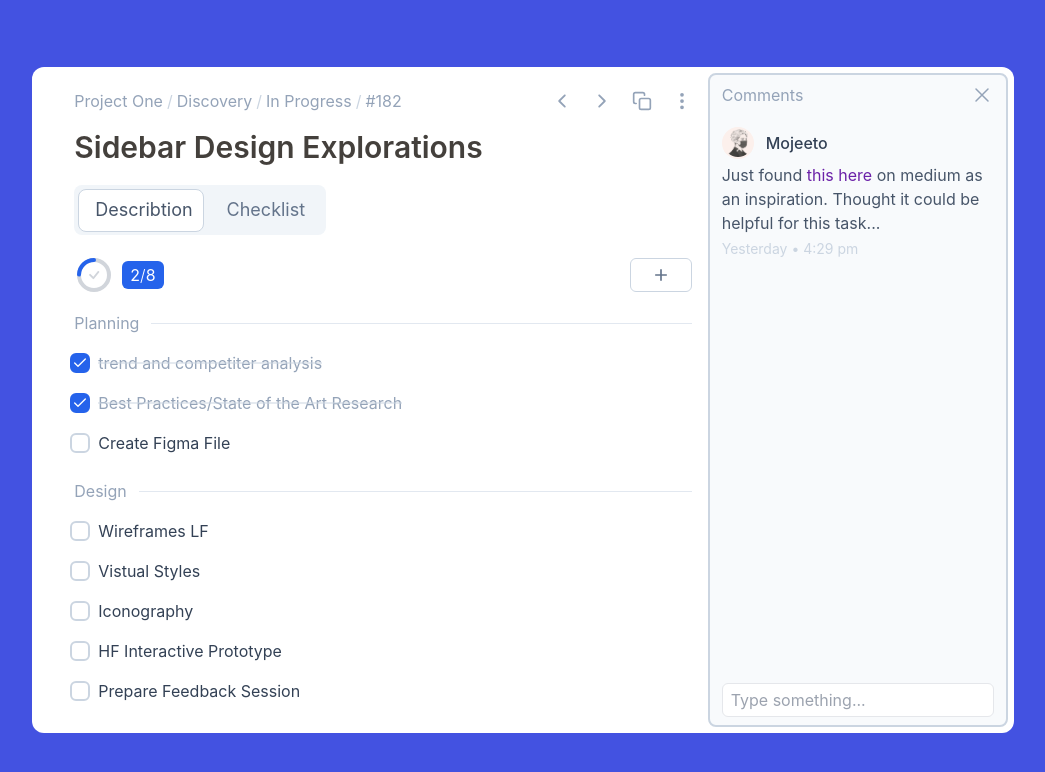
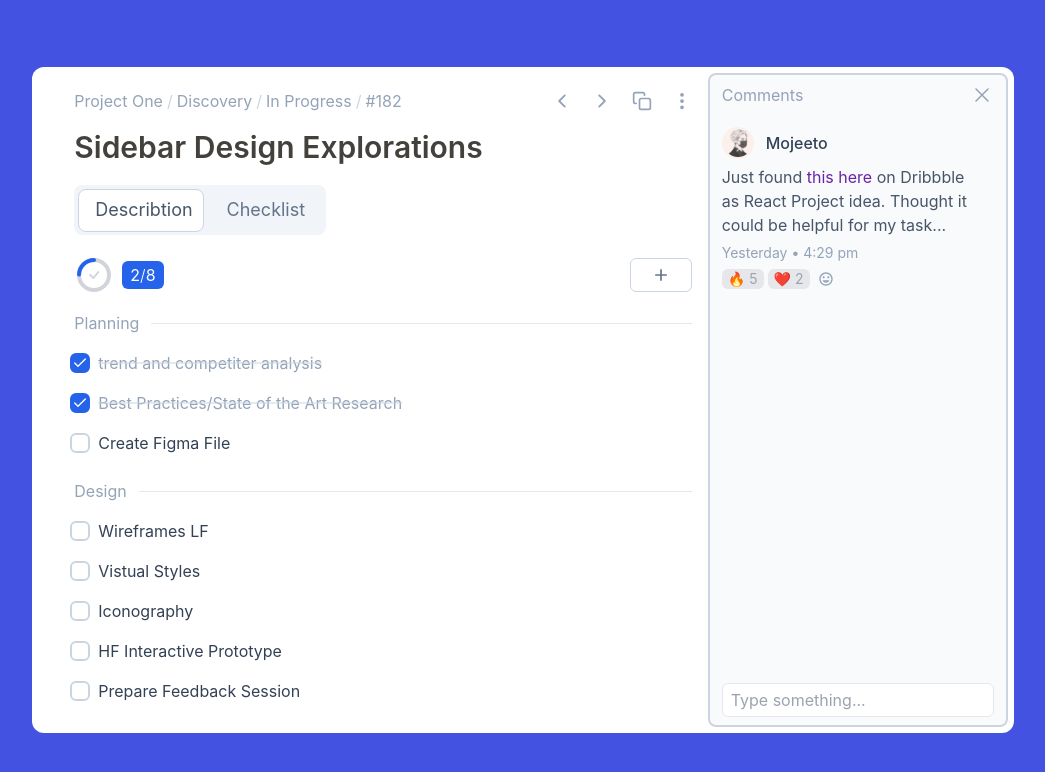
Before and after one commit to mojeeto/task-modal-component-johannes-gerber, a React (Create React App) app: page / in a window 1280 px wide. Shown: the top 772 px of the page, without its empty margins (117-1162 px from the left). Built offline with nearby package versions, Linux system fonts and the light colour scheme; the HTML template or start-up script is replaced by a standard one.

Commit message:
feat: comment section for user comment that saved from database is ready
but it's must be very nice to use context instead of useState hook and initioal data
so i think i have to change it from useState to useContext and make special provider
for TodoModal

```diff
--- a/package.json
+++ b/package.json
@@ -12,6 +12,7 @@
     "@types/react": "^18.0.18",
     "@types/react-beautiful-dnd": "^13.1.2",
     "@types/react-dom": "^18.0.6",
+    "emoji-picker-react": "^3.6.2",
     "react": "^18.2.0",
     "react-beautiful-dnd": "^13.1.1",
     "react-dom": "^18.2.0",
--- a/src/components/Comment.tsx
+++ b/src/components/Comment.tsx
@@ -1,24 +1,57 @@
-import React from "react";
+import React, { useState } from "react";
 import Avatar from "./Avatar";
-import MojeetoAvatar from 'mojeeto.png';
+import ReactionEmoji from "./ReactionEmoji";
+import Picker from "emoji-picker-react";
+import { MdOutlineTagFaces } from "react-icons/md";
+import { CommentNeededType } from "./Types";
 
-interface CommentProps {
-  username: string;
-  imageSrc: string;
-  date: string;
-  reacts: string[];
-}
+const Comment: React.FC<CommentNeededType> = ({ username, imageSrc, comment, time, reacts }) => {
+  const [useEmoji, setUseEmoji] = useState<boolean>(false);
 
-const Comment: React.FC = () => {
   return (
-    <div className="flex gap-1 flex-col">
+    <div className="flex gap-1.5 flex-col">
       <div className="flex items-center gap-3">
-        <Avatar imageSrc={MojeetoAvatar} userNameForAlt="Mojeeto" />
-        <span className="text-slate-700 font-medium">Mojeeto</span>
+        <Avatar imageSrc={imageSrc} userNameForAlt={username} />
+        <span className="text-slate-700 font-medium capitalize">{username}</span>
       </div>
-      <div className="text-slate-600 pr-2">Just found <span className="text-purple-800">this here</span> on medium as an inspiration. Thought it could be helpful for this task...</div>
-      <div className="text-slate-300 text-sm">Yesterday • 4:29 pm</div>
-      <div></div>
+      <div className="text-slate-600 pr-2">
+        Just found{" "}
+        <a
+          className="text-purple-800 hover:underline"
+          href="https://dribbble.com/shots/17165930-Task-Modal-Component"
+          target="_blank"
+          rel="noreferrer noopener"
+        >
+          this here
+        </a>{" "}
+        on Dribbble as React Project idea. Thought it could be helpful for my
+        task...
+      </div>
+      <div className="text-slate-400 text-sm">{time}</div>
+      <div className="flex gap-1 items-center">
+        {reacts.map((react, index) => (
+          <ReactionEmoji key={index} counter={react.count}>{react.emoji}</ReactionEmoji>
+        ))}
+        <div className="ml-1 relative">
+          <MdOutlineTagFaces
+            className="text-slate-400 cursor-pointer"
+            onClick={() => {
+              setUseEmoji(prevState => !prevState);
+            }}
+          />
+          {useEmoji && (
+            <div className="absolute">
+              <Picker
+                onEmojiClick={(_, emojiObject) => {
+                  const newEmoji = emojiObject.emoji;
+                  // Todo:: update emoji count
+                  setUseEmoji(false);
+                }}
+              />
+            </div>
+          )}
+        </div>
+      </div>
     </div>
   );
 };
--- a/src/components/CommentSectionModal.tsx
+++ b/src/components/CommentSectionModal.tsx
@@ -1,8 +1,13 @@
 import React from "react";
 import CommentInput from "./CommentInput";
 import CommentsSection from "./CommentsSection";
+import { CommentNeededType } from "./Types";
 
-const CommentSectionModal: React.FC = () => {
+interface CommentSectionModalProps {
+  comments: CommentNeededType[];
+}
+
+const CommentSectionModal: React.FC<CommentSectionModalProps> = ({ comments }) => {
   return (
     <div className="flex flex-col bg-slate-50 border-2 border-slate-300 rounded-lg py-2 px-3 w-[300px]">
       <div className="flex items-center justify-between text-slate-400 font-normal">
@@ -22,7 +27,7 @@ const CommentSectionModal: React.FC = () => {
           />
         </svg>
       </div>
-      <CommentsSection />
+      <CommentsSection comments={comments} />
       <CommentInput />
     </div>
   );
--- a/src/components/CommentsSection.tsx
+++ b/src/components/CommentsSection.tsx
@@ -1,9 +1,16 @@
 import React from 'react';
 import Comment from './Comment';
+import { CommentNeededType } from './Types';
 
-const CommentsSection: React.FC = () => {
+interface CommentsSectionProps {
+  comments: CommentNeededType[];
+}
+
+const CommentsSection: React.FC<CommentsSectionProps> = ({ comments }) => {
   return <div className="flex-1 py-5">
-    <Comment />
+    {comments.map((comment, index) => {
+      return <Comment key={index} {...comment} />
+    })}
   </div>
 }
 
--- a/src/components/MainSectionModal.tsx
+++ b/src/components/MainSectionModal.tsx
@@ -1,4 +1,4 @@
-import React, { useState, useEffect } from "react";
+import React, { useState, useEffect, useCallback } from "react";
 import { DragDropContext, OnDragEndResponder } from "react-beautiful-dnd";
 import HeaderTodoModal from "./HeaderTodoModal";
 import OptionsTodoModal from "./OptionsTodoModal";
@@ -15,19 +15,19 @@ const MainSectionModal: React.FC<MainModalProps> = ({
   const [percent, setPercent] = useState<number>(25);
   const [checkedCount, setCheckedCount] = useState<number>(2);
 
-  const calculatePercent = () => {
+  const calculatePercent = useCallback(() => {
     const groupsOfTasks = data.columnsOrder.map((columnsId) => {
       return data.columns[columnsId].taskIds;
     });
     let x = 0;
-    groupsOfTasks.map((tasksId) => {
-      tasksId.map((taskId) => {
+    groupsOfTasks.forEach((tasksId) => {
+      tasksId.forEach((taskId) => {
         if (data.tasks[taskId].isChecked) x += 1;
       });
     });
     setCheckedCount(x);
     setPercent(100 * (x / allTasks));
-  };
+  }, [data, allTasks]);
 
   const update = (
     id: string,
@@ -81,7 +81,7 @@ const MainSectionModal: React.FC<MainModalProps> = ({
 
   useEffect(() => {
     calculatePercent();
-  }, [data]);
+  }, [data, calculatePercent]);
 
   return (
     <div className="flex flex-col gap-4 my-4">
--- /dev/null
+++ b/src/components/ReactionEmoji.tsx
@@ -0,0 +1,19 @@
+import React, { useState } from "react";
+
+interface ReactionEmojiProps {
+  children: React.ReactNode;
+  counter: number;
+}
+
+const ReactionEmoji: React.FC<ReactionEmojiProps> = ({ children, counter }) => {
+  return (
+    <div className="flex gap-1 px-1.5 bg-gray-200 rounded-md text-sm cursor-pointer select-none">
+      {children}
+      {
+        counter !== 0 && <span className="text-gray-400">{counter}</span>
+      }
+    </div>
+  );
+};
+
+export default ReactionEmoji;
--- a/src/components/TodoModal.tsx
+++ b/src/components/TodoModal.tsx
@@ -8,7 +8,7 @@ const TodoModal: React.FC<MainModalProps> = (props) => {
     <div className="flex gap-4 bg-white rounded-xl p-1.5">
       {/* main modal */}
       <MainSectionModal {...props} />
-      <CommentSectionModal />
+      <CommentSectionModal comments={props.data.comments} />
     </div >
   );
 };
--- a/src/components/Types.ts
+++ b/src/components/Types.ts
@@ -17,12 +17,25 @@ export type TaskDataType = {
   allTasks: number;
   tasks: {
     [key: string]: TasksType;
-  },
+  };
   columns: {
-    [key: string]: ColumnType,
-  },
-  columnsOrder: string[],
-}
+    [key: string]: ColumnType;
+  };
+  columnsOrder: string[];
+  comments: CommentNeededType[];
+};
+
+export type Reacts = {
+  emoji: string;
+  count: number;
+};
+export type CommentNeededType = {
+  username: string;
+  imageSrc: string;
+  comment: string;
+  time: string;
+  reacts: Reacts[];
+};
 
 export interface MainModalProps {
   path: string[];
--- a/src/initial-data.ts
+++ b/src/initial-data.ts
@@ -1,4 +1,5 @@
 import { TaskDataType } from "components/Types";
+import MojeetoAvatar from "mojeeto.png";
 
 export const initialData: TaskDataType = {
   allTasks: 8,
@@ -53,16 +54,34 @@ export const initialData: TaskDataType = {
     },
   },
   columns: {
-    "planning": {
+    planning: {
       id: "planning",
       title: "Planning",
-      taskIds: ["task-1", "task-2", "task-3"]
+      taskIds: ["task-1", "task-2", "task-3"],
     },
-    "design": {
+    design: {
       id: "design",
       title: "Design",
-      taskIds: ["task-4", "task-5", "task-6", "task-7", "task-8"]
-    }
+      taskIds: ["task-4", "task-5", "task-6", "task-7", "task-8"],
+    },
   },
   columnsOrder: ["planning", "design"],
+  comments: [
+    {
+      username: "mojeeto",
+      imageSrc: MojeetoAvatar,
+      comment: "something",
+      time: "Yesterday • 4:29 pm",
+      reacts: [
+        {
+          emoji: "🔥",
+          count: 5,
+        },
+        {
+          emoji: "❤️",
+          count: 2,
+        },
+      ],
+    },
+  ],
 };
```
Also changed, not shown: src/johannese_gerber.jpg.webp (added), 1 other file (tests, documents, lock files or other folders).
